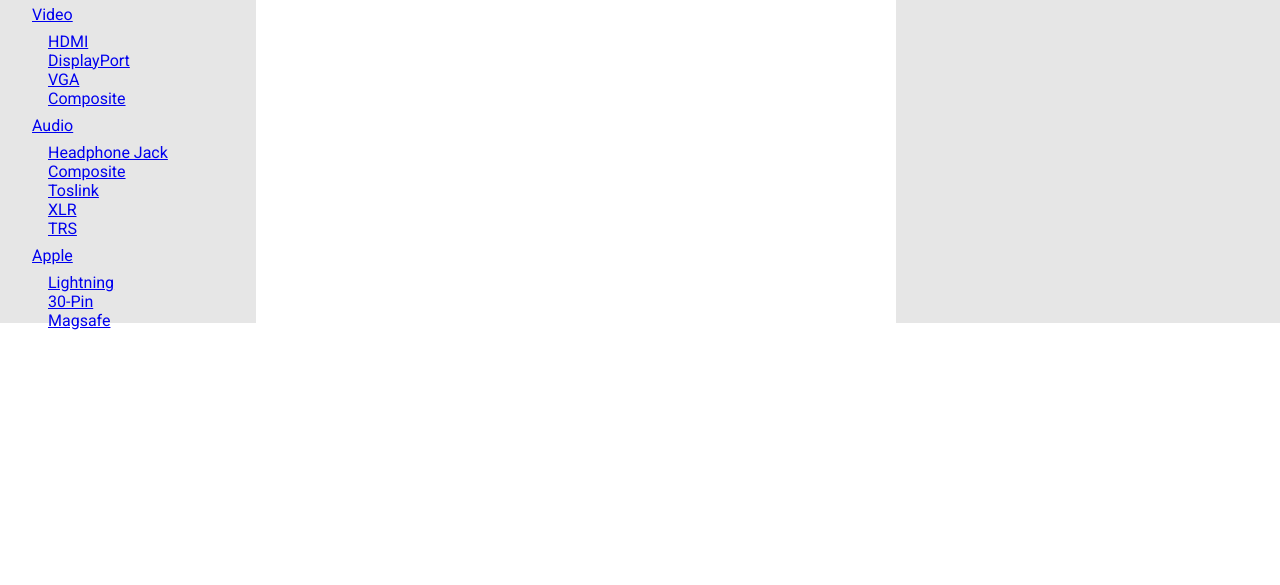
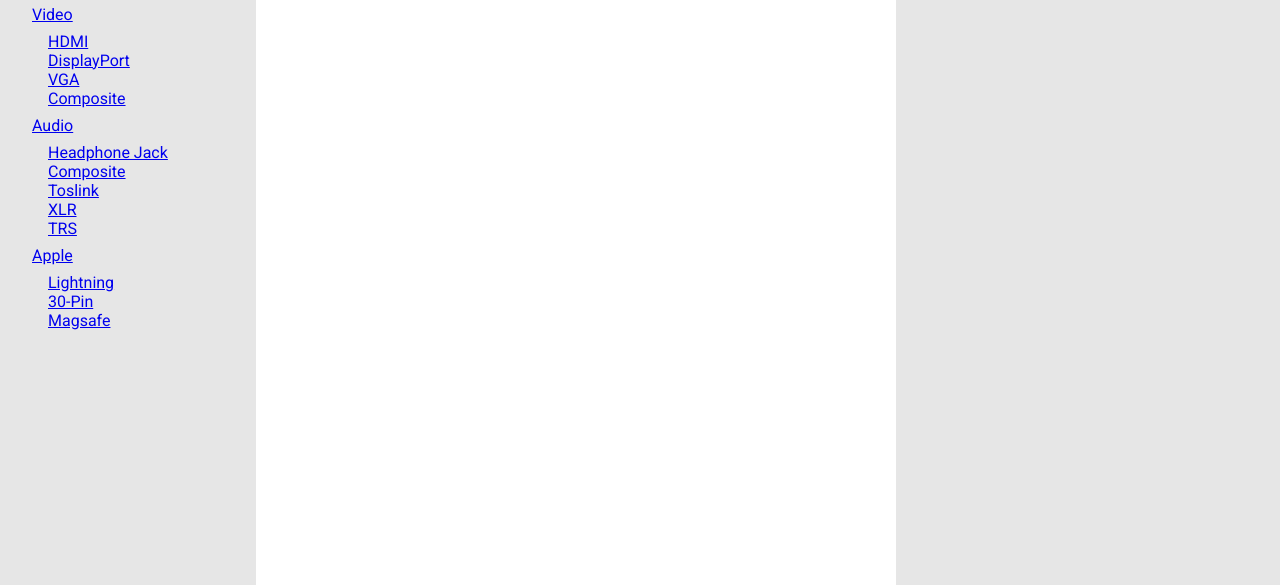
Before and after one commit to ehamawy/cables2know-site, a plain HTML site: page index.html in a window 1280 px wide. Shown: the part 215-800 px from the top of the page. Drawn offline with Linux system fonts and the light colour scheme.

Commit message:
fix tags better names, columns are flex instead of float now, span whole height

```diff
--- a/index.html
+++ b/index.html
@@ -26,7 +26,7 @@
             </ul>
         </header>
         <div class="threecolumnlayout">
-            <navbar class="navbar" role="navigation">
+            <nav class="navbar" role="navigation">
                 <ul class="navbar_list">
                     <li>
                         <a href="#">USB</a>
@@ -100,13 +100,13 @@
                         </ul>
                     </li>
                 </ul>
-            </navbar>
+            </nav>
             <main class="main" role="main">
                 <h1>main content yay</h1>
             </main>
-            <extra class="extra">
+            <aside class="extra">
                 <h3>extra area</h3>
-            </extra>
+            </aside>
         </div>
 
 
--- a/style.css
+++ b/style.css
@@ -13,6 +13,9 @@
 body {
     margin: 0px;
     font-family: "Roboto", sans-serif;
+    min-height: 100vh;
+    display: flex;
+    flex-direction: column;
 }
 .header {
     background-color: #cccccc;
@@ -52,10 +55,12 @@ body {
 .header_link {
     color: black;
 }
+.threecolumnlayout {
+    flex: 1;
+    display: flex;
+}
 .navbar {
     width: 20%;
-    float: left;
-    height: 30em;
     background-color: #e6e6e6;
 }
 .navbar_list {
@@ -74,11 +79,8 @@ body {
 }
 .main {
     width: 50%;
-    float: left;
 }
 .extra {
     width: 30%;
-    float: left;
-    height: 30em;
     background-color: #e6e6e6;
 }
```
